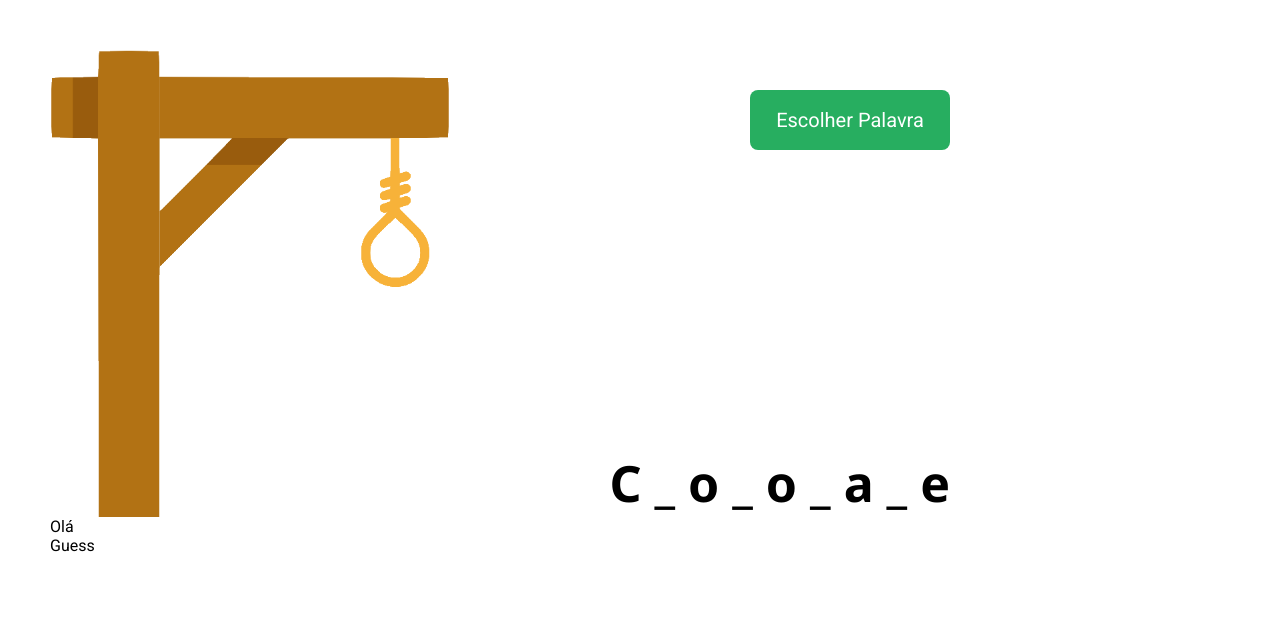
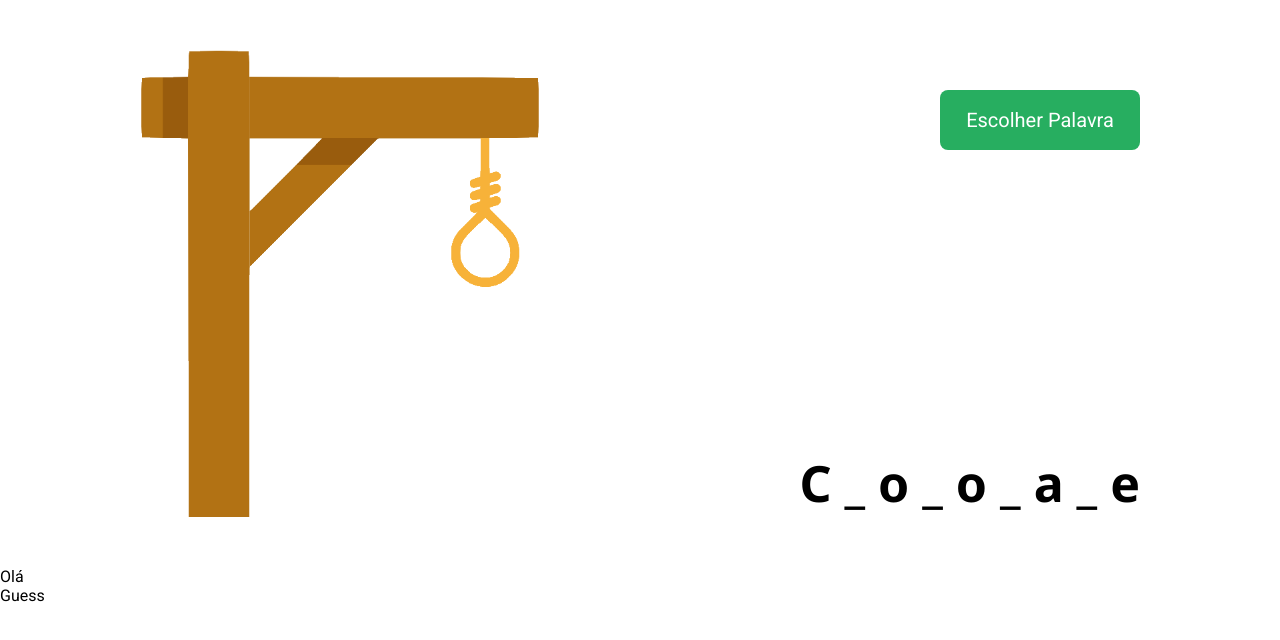
Before and after one commit to pullynnhah/jogo-da-forca, a React (Create React App) app: page / in a window 1280 px wide. Shown: the top 640 px of the page. Built offline with nearby package versions, Linux system fonts and the light colour scheme.

Commit message:
improve alignment on grid game

```diff
--- a/src/App.js
+++ b/src/App.js
@@ -10,18 +10,15 @@ export default function App() {
   const [secret, setSecret] = useState("C_o_o_a_e");
 
   return (
-    <Container>
+    <>
       <GlobalStyle />
       <Wrapper>
         <Game lives={lives} secret={secret} setSecret={setSecret} />
         <Alphabet lives={lives} setLives={setLives} />
         <Guess />
       </Wrapper>
-    </Container>
+    </>
   );
 }
 
-const Container = styled.div`
-  margin: 50px;
-`;
 const Wrapper = styled.div``;
--- a/src/components/Game.js
+++ b/src/components/Game.js
@@ -28,9 +28,12 @@ export default function Game({ lives, secret }) {
 }
 
 const Container = styled.div`
+  width: 100vw;
+  margin: 50px 0;
   display: grid;
+  justify-content: center;
   justify-items: flex-end;
-  grid-template-columns: 400px 500px;
+  grid-template-columns: 400px 600px;
   grid-template-areas:
     "image btn"
     "image word";
```
